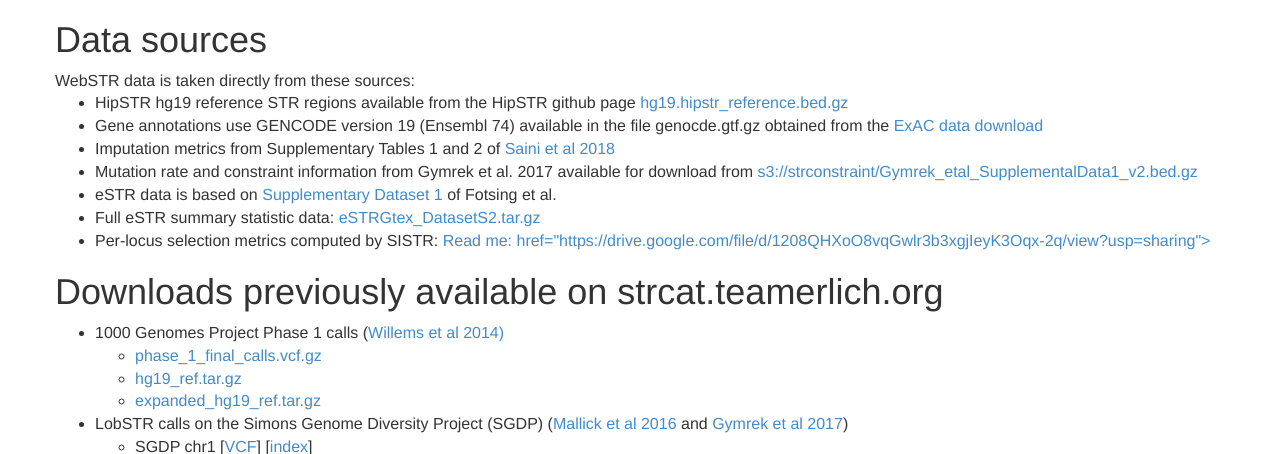
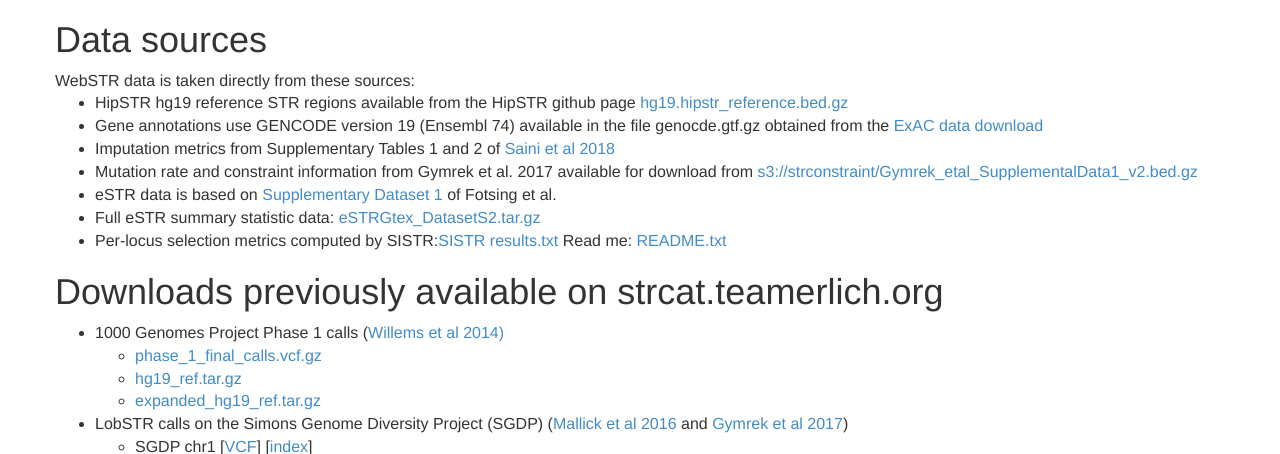
Before and after one commit to gymreklab/dbstr, a Flask app: page /downloads in a window 1280 px wide. Shown: the part 52-506 px from the top of the page. Run offline with Flask 3, Linux system fonts and the light colour scheme; some libraries are stand-ins or nearby versions.

Commit message:
added downloads for SISTR

```diff
--- a/WebSTR/templates/downloads.html
+++ b/WebSTR/templates/downloads.html
@@ -11,7 +11,7 @@
   <li>Mutation rate and constraint information from Gymrek et al. 2017 available for download from <a href="https://s3-us-west-2.amazonaws.com/strconstraint/Gymrek_etal_SupplementalData1_v2.bed.gz">s3://strconstraint/Gymrek_etal_SupplementalData1_v2.bed.gz</a></li>
   <li>eSTR data is based on <a href="https://drive.google.com/file/d/1eJ9Ae-4RO7kcCETmev31u3HQKCz4BpnL/view?usp=sharing">Supplementary Dataset 1</a> of Fotsing et al.</li>
   <li>Full eSTR summary statistic data: <a href="https://drive.google.com/file/d/1iqgSWJZbylVbonQ5EfWYLCn9V1CLgX5h/view?usp=sharing">eSTRGtex_DatasetS2.tar.gz</a></li>
-  <li>Per-locus selection metrics computed by SISTR:<a href="https://drive.google.com/file/d/1208QHXoO8vqGwlr3b3xgjIeyK3Oqx-2q/view?usp=sharing"> Read me: href="https://drive.google.com/file/d/1208QHXoO8vqGwlr3b3xgjIeyK3Oqx-2q/view?usp=sharing"></a></li>
+  <li>Per-locus selection metrics computed by SISTR:<a href="https://drive.google.com/file/d/1208QHXoO8vqGwlr3b3xgjIeyK3Oqx-2q/view?usp=sharing">SISTR results.txt</a> Read me: <a href="https://drive.google.com/file/d/1208QHXoO8vqGwlr3b3xgjIeyK3Oqx-2q/view?usp=sharing">README.txt</a></li>
 </ul>
 
  <h1>Downloads previously available on strcat.teamerlich.org</h1>
```
